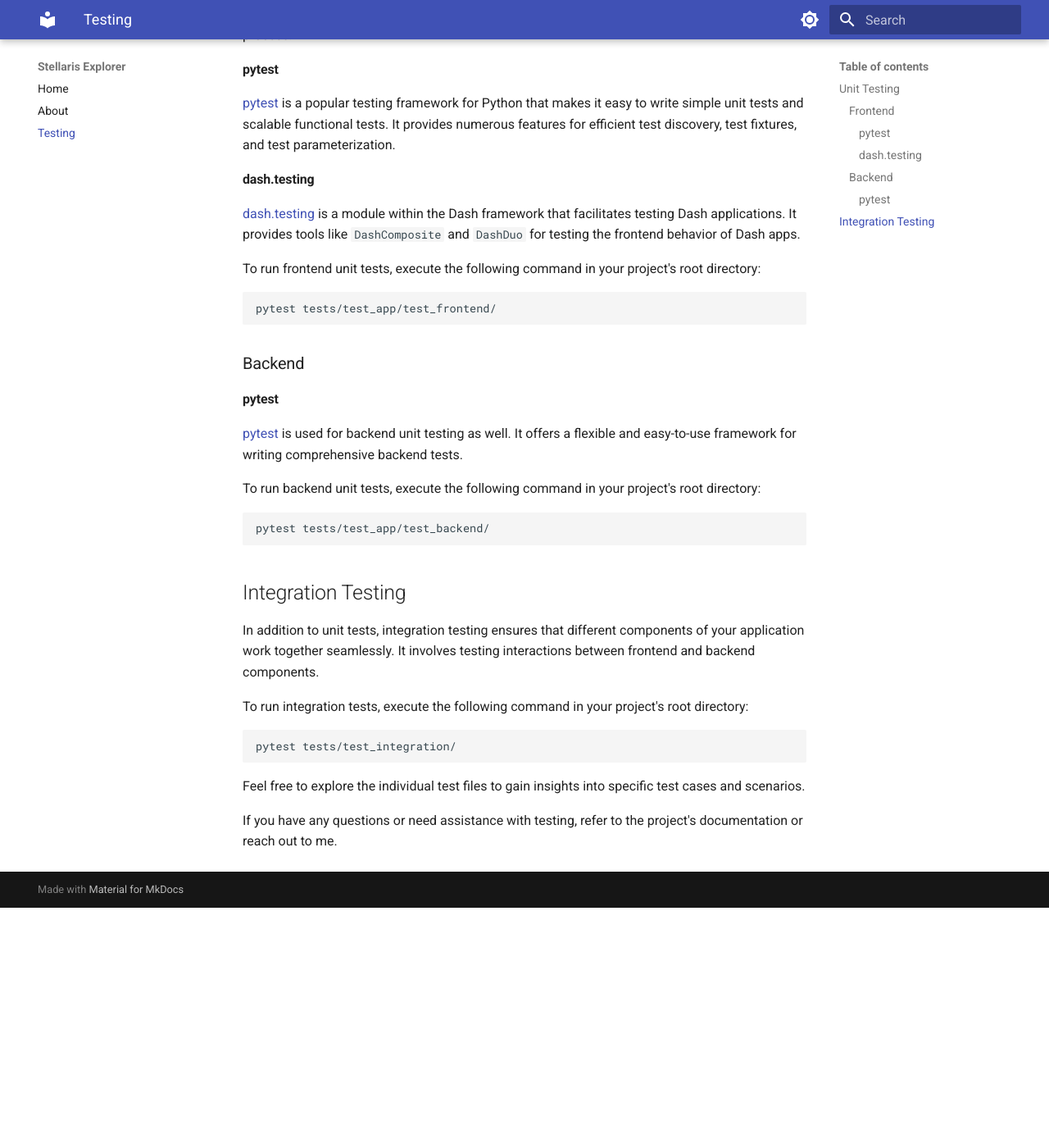
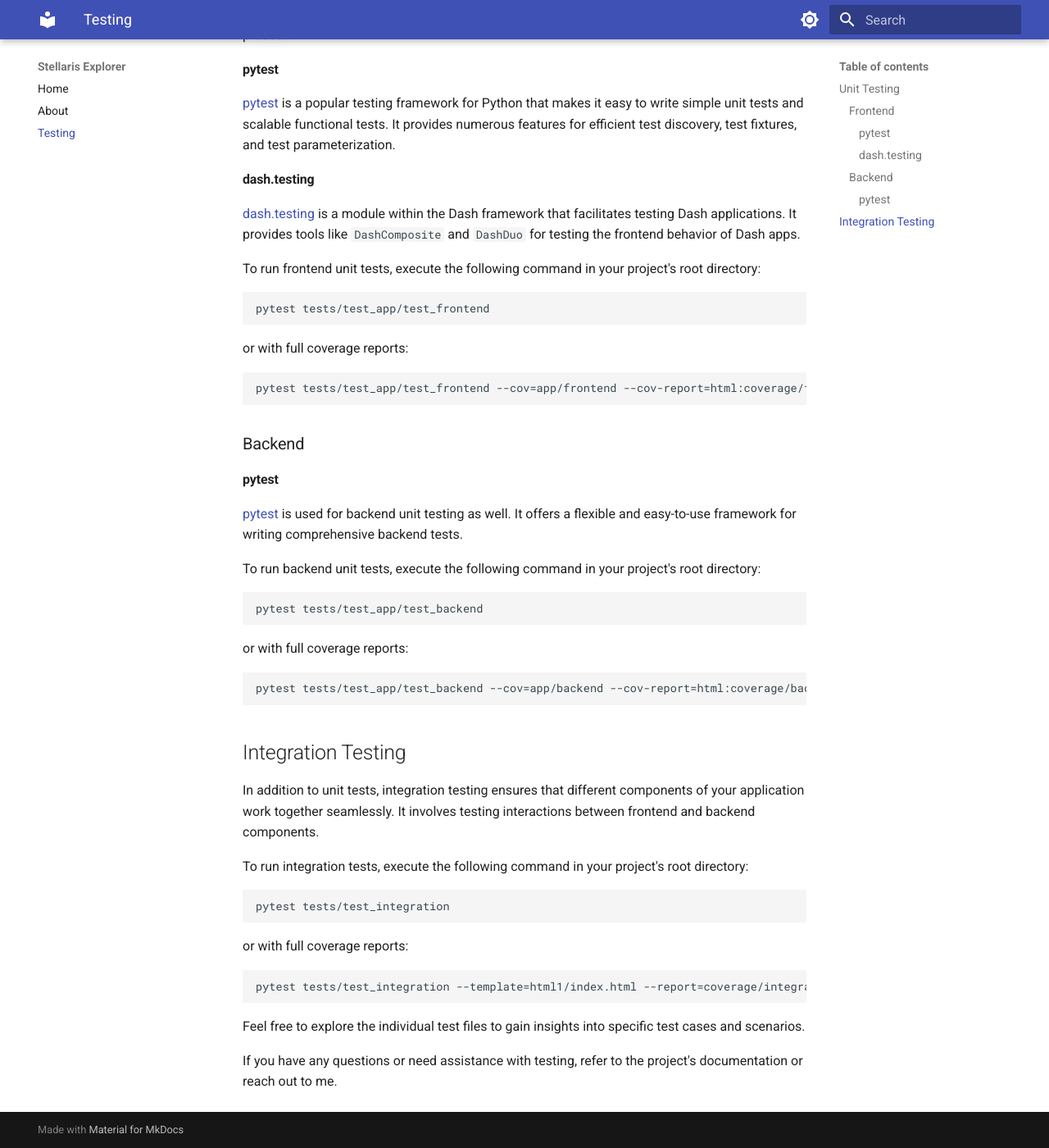
Before and after one commit to xKabbe/stellaris-explorer, an MkDocs documentation site: the page built from docs/testing.md, in a window 1280 px wide and 1400 px high, scrolled down 389 px. Shown: the whole window at 82% size. Built offline with MkDocs 1.6.1 and Material for MkDocs 9.7.7, drawn with Linux system fonts in a browser that asks for light colours; before the commit the page ends 1496 px from its top, so only the background shows below that.

Commit message:
#5 Adjust github actions testing workflow with frontend/backend/integration testing

````diff
--- a/docs/testing.md
+++ b/docs/testing.md
@@ -23,7 +23,13 @@ It provides tools like `DashComposite` and `DashDuo` for testing the frontend be
 To run frontend unit tests, execute the following command in your project's root directory:
 
 ```bash
-pytest tests/test_app/test_frontend/
+pytest tests/test_app/test_frontend
+```
+
+or with full coverage reports:
+
+```bash
+pytest tests/test_app/test_frontend --cov=app/frontend --cov-report=html:coverage/frontend --template=html1/index.html --report=coverage/frontend/index_report.html --headless
 ```
 
 ### Backend
@@ -36,7 +42,13 @@ It offers a flexible and easy-to-use framework for writing comprehensive backend
 To run backend unit tests, execute the following command in your project's root directory:
 
 ```bash
-pytest tests/test_app/test_backend/
+pytest tests/test_app/test_backend
+```
+
+or with full coverage reports:
+
+```bash
+pytest tests/test_app/test_backend --cov=app/backend --cov-report=html:coverage/backend --template=html1/index.html --report=coverage/backend/index_report.html
 ```
 
 ## Integration Testing
@@ -47,7 +59,13 @@ It involves testing interactions between frontend and backend components.
 To run integration tests, execute the following command in your project's root directory:
 
 ```bash
-pytest tests/test_integration/
+pytest tests/test_integration
+```
+
+or with full coverage reports:
+
+```bash
+pytest tests/test_integration --template=html1/index.html --report=coverage/integration/index_report.html
 ```
 
 Feel free to explore the individual test files to gain insights into specific test cases and scenarios.
--- a/pyproject.toml
+++ b/pyproject.toml
@@ -3,7 +3,6 @@ requires = ['setuptools >= 42', 'wheel']
 build-backend = 'setuptools.build_meta'
 
 [tool.pytest.ini_options]
-addopts = '--cov --cov-report=html:coverage --template=html1/index.html --report=./coverage/index_report.html' # --headless
 testpaths = 'tests'
 # Log
 log_cli = true
````
Also changed, not shown: 1 other file.
